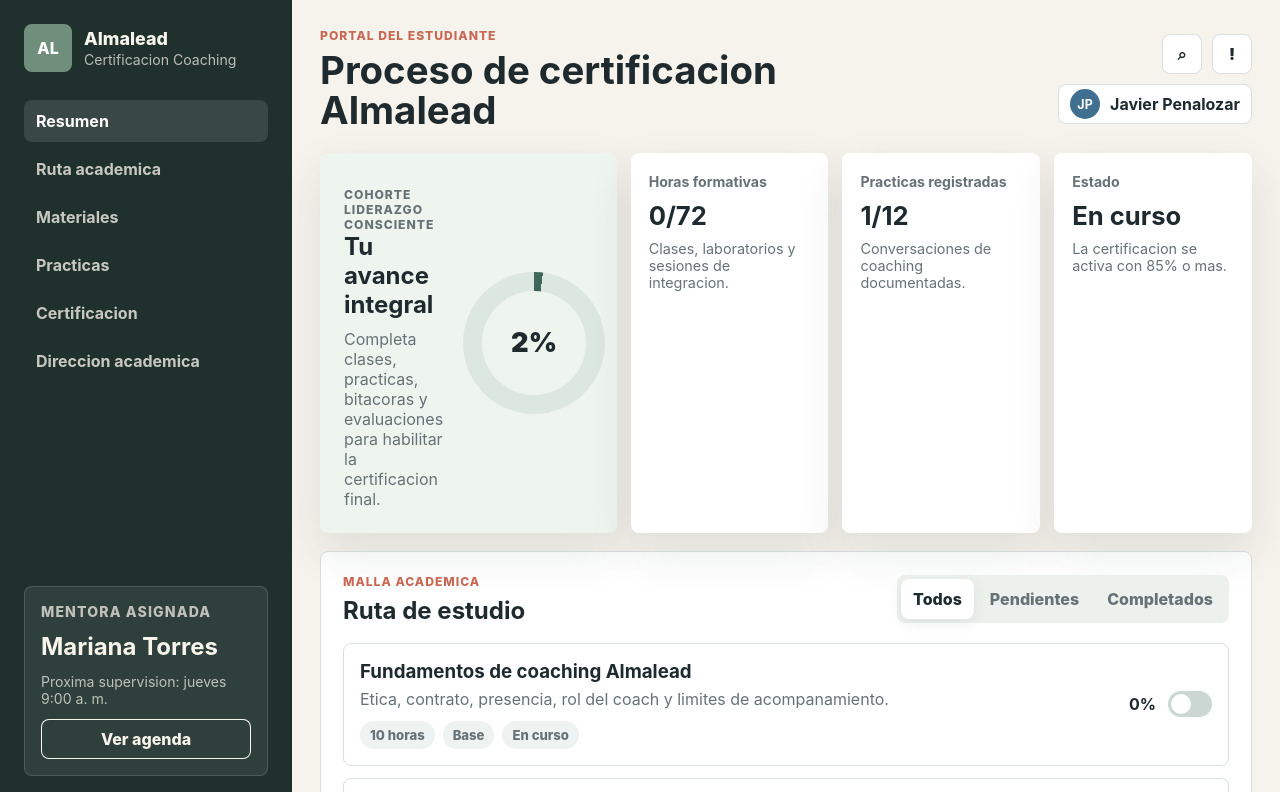
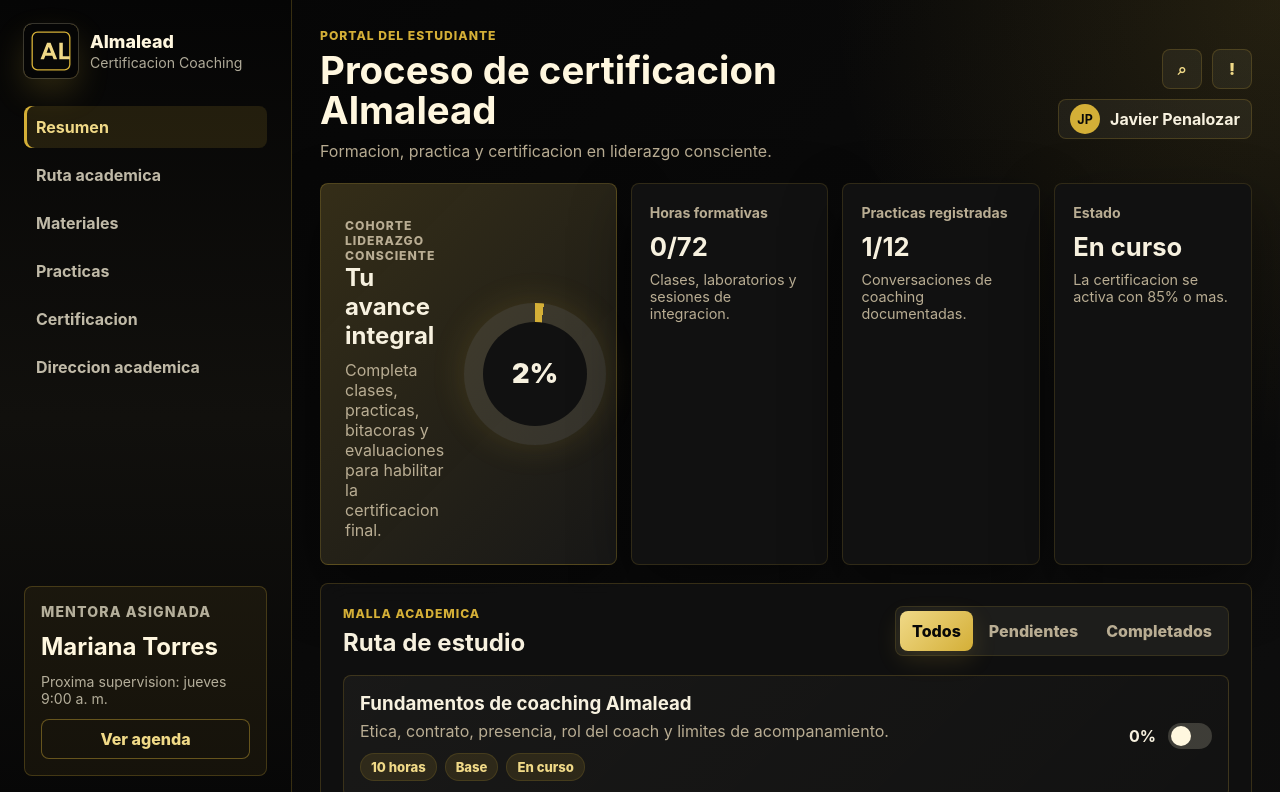
Before and after one commit to Javipenalozar/Almalead, a website: page index.html in a window 1280 px wide. Shown: the top 792 px of the page. Drawn offline with Linux system fonts and the light colour scheme.

Commit message:
Apply Almalead black and gold redesign

```diff
--- a/index.html
+++ b/index.html
@@ -10,7 +10,10 @@
     <div class="app-shell">
       <aside class="sidebar" aria-label="Navegacion principal">
         <div class="brand">
-          <div class="brand-mark">AL</div>
+          <div class="brand-mark">
+            <img src="assets/logo-almalead.svg" alt="" />
+            <span>AL</span>
+          </div>
           <div>
             <p>Almalead</p>
             <span>Certificacion Coaching</span>
@@ -39,6 +42,7 @@
           <div>
             <p class="eyebrow">Portal del estudiante</p>
             <h1>Proceso de certificacion Almalead</h1>
+            <p class="topbar-copy">Formacion, practica y certificacion en liderazgo consciente.</p>
           </div>
           <div class="topbar-actions">
             <button class="icon-button" type="button" title="Buscar">⌕</button>
--- a/styles.css
+++ b/styles.css
@@ -1,16 +1,18 @@
 :root {
-  color-scheme: light;
-  --ink: #1f2a2e;
-  --muted: #677277;
-  --line: #d8e1df;
-  --paper: #f6f3ec;
-  --panel: #ffffff;
-  --sage: #6f8f7c;
-  --sage-dark: #3f665a;
-  --coral: #c96854;
-  --ochre: #c1954a;
-  --blue: #416f8f;
-  --shadow: 0 18px 45px rgba(31, 42, 46, 0.11);
+  color-scheme: dark;
+  --ink: #f7f1df;
+  --muted: #b9ad93;
+  --line: rgba(212, 175, 55, 0.2);
+  --paper: #070707;
+  --panel: #111111;
+  --panel-soft: #171717;
+  --gold: #d4af37;
+  --gold-soft: #f0d987;
+  --gold-deep: #9f7725;
+  --cream: #fff7df;
+  --danger: #d46a5d;
+  --success: #6ec07a;
+  --shadow: 0 22px 60px rgba(0, 0, 0, 0.42);
 }
 
 * {
@@ -24,7 +26,9 @@
 body {
   margin: 0;
   min-width: 320px;
-  background: var(--paper);
+  background:
+    radial-gradient(circle at top right, rgba(212, 175, 55, 0.13), transparent 28rem),
+    linear-gradient(135deg, #050505 0%, #0d0d0d 46%, #15110a 100%);
   color: var(--ink);
   font-family: Inter, ui-sans-serif, system-ui, -apple-system, BlinkMacSystemFont, "Segoe UI", sans-serif;
 }
@@ -52,8 +56,9 @@
   flex-direction: column;
   gap: 28px;
   padding: 24px;
-  background: #20312d;
-  color: #f7f4ec;
+  background: linear-gradient(180deg, #050505 0%, #11100d 52%, #070707 100%);
+  color: var(--cream);
+  border-right: 1px solid rgba(212, 175, 55, 0.24);
 }
 
 .brand {
@@ -65,12 +70,29 @@
 .brand-mark {
   display: grid;
   place-items: center;
-  width: 48px;
-  height: 48px;
+  position: relative;
+  width: 54px;
+  height: 54px;
   border-radius: 8px;
-  background: var(--sage);
-  color: #fff;
+  background: linear-gradient(145deg, var(--gold-soft), var(--gold-deep));
+  color: #070707;
   font-weight: 800;
+  box-shadow: 0 0 0 1px rgba(255, 247, 223, 0.18), 0 14px 32px rgba(212, 175, 55, 0.18);
+  overflow: hidden;
+}
+
+.brand-mark img {
+  position: absolute;
+  inset: 0;
+  width: 100%;
+  height: 100%;
+  object-fit: contain;
+  padding: 6px;
+  background: #050505;
+}
+
+.brand-mark img + span {
+  opacity: 0;
 }
 
 .brand p,
@@ -83,11 +105,12 @@
 .brand p {
   font-weight: 800;
   font-size: 1.12rem;
+  color: var(--cream);
 }
 
 .brand span,
 .mentor-panel p {
-  color: rgba(247, 244, 236, 0.72);
+  color: rgba(255, 247, 223, 0.68);
   font-size: 0.88rem;
 }
 
@@ -102,15 +125,16 @@
   align-items: center;
   padding: 0 12px;
   border-radius: 8px;
-  color: rgba(247, 244, 236, 0.78);
+  color: rgba(255, 247, 223, 0.74);
   text-decoration: none;
   font-weight: 650;
 }
 
 .nav-list a:hover,
 .nav-list a.active {
-  background: rgba(255, 255, 255, 0.11);
-  color: #fff;
+  background: rgba(212, 175, 55, 0.13);
+  color: var(--gold-soft);
+  box-shadow: inset 3px 0 0 var(--gold);
 }
 
 .mentor-panel {
@@ -118,9 +142,9 @@
   display: grid;
   gap: 12px;
   padding: 16px;
-  border: 1px solid rgba(255, 255, 255, 0.15);
+  border: 1px solid rgba(212, 175, 55, 0.24);
   border-radius: 8px;
-  background: rgba(255, 255, 255, 0.07);
+  background: rgba(212, 175, 55, 0.07);
 }
 
 .workspace {
@@ -149,11 +173,18 @@
 .topbar h1 {
   font-size: clamp(1.6rem, 3vw, 2.45rem);
   line-height: 1.05;
+  color: var(--cream);
+}
+
+.topbar-copy {
+  margin: 10px 0 0;
+  color: var(--muted);
+  font-size: 1rem;
 }
 
 .eyebrow {
   margin: 0 0 7px;
-  color: var(--coral);
+  color: var(--gold);
   font-size: 0.76rem;
   font-weight: 850;
   letter-spacing: 0.08em;
@@ -180,8 +211,8 @@
 
 .icon-button {
   width: 40px;
-  background: var(--panel);
-  color: var(--ink);
+  background: rgba(255, 247, 223, 0.05);
+  color: var(--gold-soft);
   box-shadow: inset 0 0 0 1px var(--line);
   font-weight: 900;
 }
@@ -191,7 +222,7 @@
   align-items: center;
   gap: 10px;
   padding: 0 12px;
-  background: var(--panel);
+  background: rgba(255, 247, 223, 0.05);
   color: var(--ink);
   box-shadow: inset 0 0 0 1px var(--line);
   font-weight: 750;
@@ -203,8 +234,8 @@
   width: 30px;
   height: 30px;
   border-radius: 50%;
-  background: var(--blue);
-  color: #fff;
+  background: var(--gold);
+  color: #080808;
   font-size: 0.78rem;
 }
 
@@ -233,7 +264,10 @@
   justify-content: space-between;
   gap: 20px;
   padding: 24px;
-  background: #eef5ef;
+  background:
+    linear-gradient(135deg, rgba(212, 175, 55, 0.18), rgba(255, 247, 223, 0.03)),
+    var(--panel);
+  border: 1px solid rgba(212, 175, 55, 0.25);
 }
 
 .progress-hero p {
@@ -250,7 +284,8 @@
   display: grid;
   place-items: center;
   border-radius: 50%;
-  background: conic-gradient(var(--sage-dark) calc(var(--percent) * 1%), #dce7e1 0);
+  background: conic-gradient(var(--gold) calc(var(--percent) * 1%), rgba(255, 247, 223, 0.1) 0);
+  box-shadow: 0 0 34px rgba(212, 175, 55, 0.16);
 }
 
 .radial-progress::before {
@@ -259,7 +294,7 @@
   width: 104px;
   aspect-ratio: 1;
   border-radius: 50%;
-  background: #eef5ef;
+  background: #111;
 }
 
 .radial-progress span {
@@ -271,6 +306,7 @@
 
 .metric-card {
   padding: 18px;
+  border: 1px solid rgba(212, 175, 55, 0.16);
 }
 
 .metric-card span,
@@ -298,6 +334,8 @@
   padding: 22px;
   box-shadow: none;
   border: 1px solid var(--line);
+  background: rgba(17, 17, 17, 0.86);
+  backdrop-filter: blur(16px);
 }
 
 .section-heading {
@@ -317,7 +355,8 @@
   gap: 4px;
   padding: 4px;
   border-radius: 8px;
-  background: #edf1ee;
+  background: rgba(255, 247, 223, 0.06);
+  border: 1px solid rgba(212, 175, 55, 0.14);
 }
 
 .segmented-control button {
@@ -328,9 +367,9 @@
 }
 
 .segmented-control button.active {
-  background: #fff;
-  color: var(--ink);
-  box-shadow: 0 4px 14px rgba(31, 42, 46, 0.08);
+  background: linear-gradient(135deg, var(--gold-soft), var(--gold));
+  color: #080808;
+  box-shadow: 0 8px 24px rgba(212, 175, 55, 0.16);
 }
 
 .module-list,
@@ -348,6 +387,7 @@
   padding: 16px;
   border: 1px solid var(--line);
   box-shadow: none;
+  background: linear-gradient(135deg, rgba(255, 247, 223, 0.045), rgba(255, 247, 223, 0.015));
 }
 
 .module-card h3,
@@ -373,8 +413,9 @@
   min-height: 28px;
   padding: 0 10px;
   border-radius: 999px;
-  background: #eef2f0;
-  color: var(--muted);
+  background: rgba(212, 175, 55, 0.12);
+  color: var(--gold-soft);
+  border: 1px solid rgba(212, 175, 55, 0.14);
   font-size: 0.82rem;
   font-weight: 800;
 }
@@ -390,7 +431,7 @@
   height: 26px;
   border: 0;
   border-radius: 999px;
-  background: #cbd7d2;
+  background: rgba(255, 247, 223, 0.18);
   padding: 3px;
 }
 
@@ -399,12 +440,12 @@
   width: 20px;
   height: 20px;
   border-radius: 50%;
-  background: #fff;
+  background: var(--cream);
   transition: transform 180ms ease;
 }
 
 .module-card.done .module-toggle {
-  background: var(--sage-dark);
+  background: var(--gold);
 }
 
 .module-card.done .module-toggle span {
@@ -425,6 +466,7 @@
   padding: 14px;
   border: 1px solid var(--line);
   box-shadow: none;
+  background: rgba(255, 247, 223, 0.04);
 }
 
 .resource-card h3,
@@ -441,6 +483,7 @@
   padding: 18px;
   border: 1px solid var(--line);
   box-shadow: none;
+  background: rgba(255, 247, 223, 0.04);
 }
 
 .tool-panel label {
@@ -458,7 +501,7 @@
   border-radius: 8px;
   padding: 12px;
   color: var(--ink);
-  background: #fbfaf7;
+  background: rgba(0, 0, 0, 0.34);
 }
 
 .primary-button,
@@ -468,14 +511,15 @@
 }
 
 .primary-button {
-  background: var(--sage-dark);
-  color: #fff;
+  background: linear-gradient(135deg, var(--gold-soft), var(--gold));
+  color: #090909;
+  box-shadow: 0 12px 28px rgba(212, 175, 55, 0.16);
 }
 
 .ghost-button {
   background: transparent;
-  color: inherit;
-  box-shadow: inset 0 0 0 1px currentColor;
+  color: var(--gold-soft);
+  box-shadow: inset 0 0 0 1px rgba(212, 175, 55, 0.42);
 }
 
 .save-state {
@@ -519,18 +563,18 @@
 }
 
 .status.done {
-  background: #e2efe5;
-  color: #2f6741;
+  background: rgba(110, 192, 122, 0.16);
+  color: #96e3a0;
 }
 
 .status.review {
-  background: #fff0d8;
-  color: #855c12;
+  background: rgba(212, 175, 55, 0.17);
+  color: var(--gold-soft);
 }
 
 .status.pending {
-  background: #edf0f3;
-  color: #5c6770;
+  background: rgba(255, 247, 223, 0.08);
+  color: var(--muted);
 }
 
 .certification-band {
@@ -538,13 +582,15 @@
   grid-template-columns: minmax(0, 1fr) minmax(280px, 440px);
   align-items: start;
   gap: 24px;
-  background: #263935;
-  color: #fff;
+  background:
+    linear-gradient(135deg, rgba(212, 175, 55, 0.18), rgba(0, 0, 0, 0.2)),
+    #080808;
+  color: var(--cream);
   border-color: transparent;
 }
 
 .certification-band p {
-  color: rgba(255, 255, 255, 0.76);
+  color: rgba(255, 247, 223, 0.76);
   max-width: 58ch;
 }
 
@@ -555,7 +601,8 @@
   gap: 12px;
   padding: 12px;
   border-radius: 8px;
-  background: rgba(255, 255, 255, 0.08);
+  background: rgba(255, 247, 223, 0.07);
+  border: 1px solid rgba(212, 175, 55, 0.16);
 }
 
 .check-item span {
@@ -572,6 +619,7 @@
   padding: 16px;
   box-shadow: none;
   border: 1px solid var(--line);
+  background: rgba(255, 247, 223, 0.04);
 }
 
 .side-panel {
@@ -579,7 +627,7 @@
   inset: 0;
   display: none;
   justify-content: flex-end;
-  background: rgba(20, 28, 30, 0.42);
+  background: rgba(0, 0, 0, 0.68);
   padding: 16px;
 }
 
@@ -591,6 +639,7 @@
   width: min(420px, 100%);
   padding: 20px;
   overflow: auto;
+  border: 1px solid rgba(212, 175, 55, 0.22);
 }
 
 .close-panel {
```
Also changed, not shown: assets/logo-almalead.svg (added), 1 other file.
